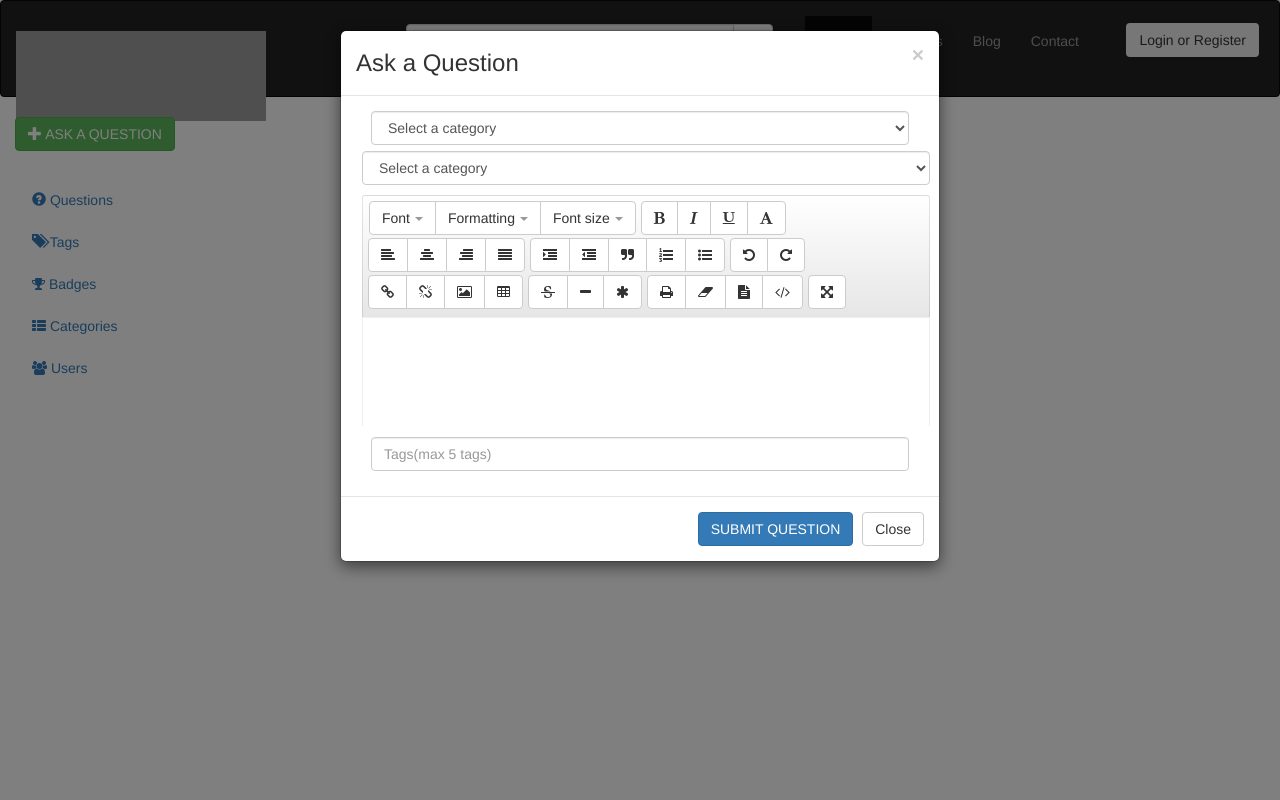
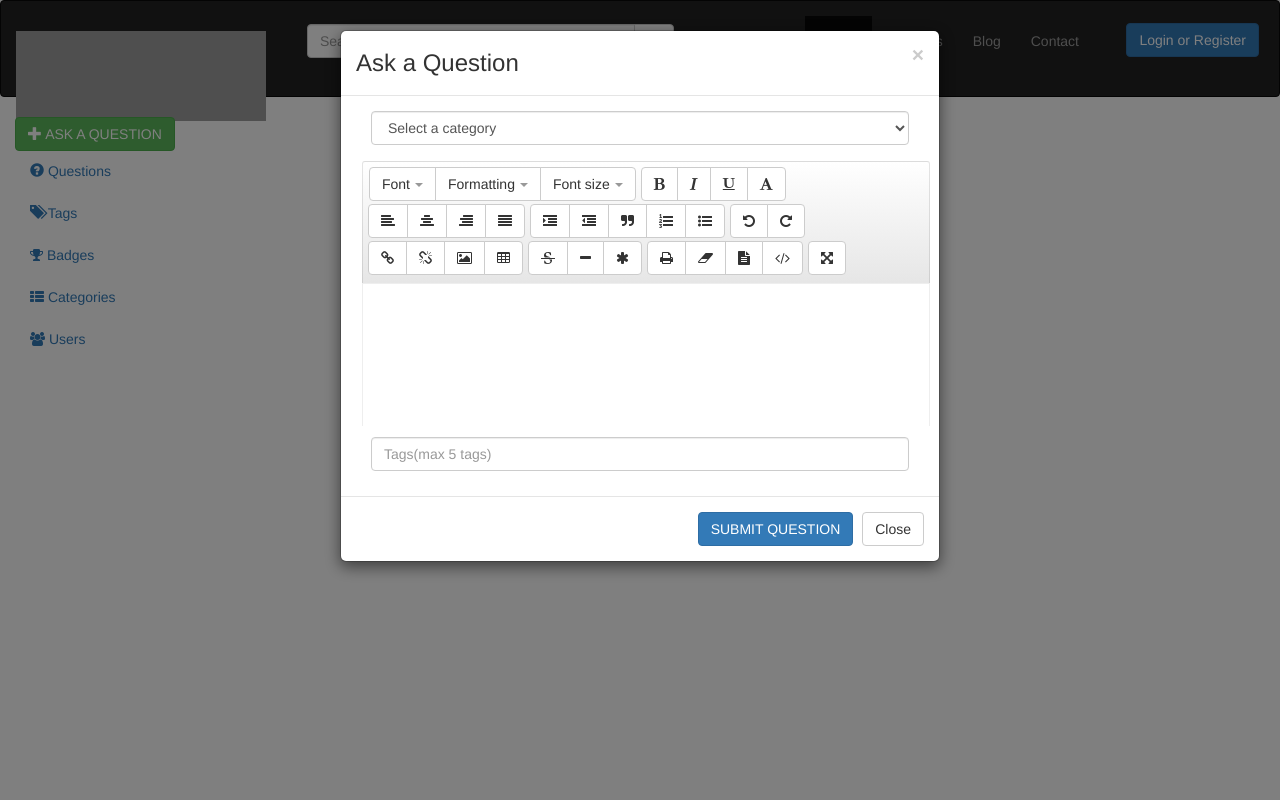
Before and after one commit to hominda/Yaathra_pro, a PHP site: page / in a window 1280 px wide, after a click on "ASK A QUESTION". Run offline with PHP 8.4, Linux system fonts and the light colour scheme; some libraries are stand-ins or nearby versions; grey boxes are pictures that could not be loaded.

Commit message:
Login_UI

```diff
--- a/Views/askquestion.php
+++ b/Views/askquestion.php
@@ -16,23 +16,14 @@
 
 	</head>
 	<body>
-		<!--Ask a question form  -->
-	<form action="" method="post"  >
 
- <select class="form-control" id="sel1">
-        <option>Select a category</option>
-        <option>2</option>
-        <option>3</option>
-        <option>4</option>
-      </select>
+        <!--Ask a question form  -->
+        <form action="" method="post"  >
 
-
-
-		<!-- text editor -->
-		<div class="col-lg-10 nopadding">
-		<textarea id="txtEditor"  ></textarea>
-
-
-		</form>
+        <!-- text editor -->
+        <div class="col-lg-10 nopadding">
+            <textarea id="txtEditor"  ></textarea>
+        </div>
+        </form>
 	</body>
 </html>
--- a/Views/index.php
+++ b/Views/index.php
@@ -3,18 +3,24 @@
 <head>
   <title>Yaathra</title>
   <meta charset="utf-8">
+
+    <meta name="viewport" content="width=device-width, initial-scale=1">
+
     <link rel="stylesheet" type="text/css" href="main.css">
-  <meta name="viewport" content="width=device-width, initial-scale=1">
     <link rel="stylesheet" href="https://maxcdn.bootstrapcdn.com/bootstrap/3.3.7/css/bootstrap.min.css">
+    <link href="//maxcdn.bootstrapcdn.com/font-awesome/4.2.0/css/font-awesome.min.css" rel="stylesheet">
+    <link rel="stylesheet" href="https://cdnjs.cloudflare.com/ajax/libs/font-awesome/4.7.0/css/font-awesome.min.css">
+    <link href="//netdna.bootstrapcdn.com/font-awesome/4.0.3/css/font-awesome.css" rel="stylesheet">
+
     <script src="https://ajax.googleapis.com/ajax/libs/jquery/3.2.0/jquery.min.js"></script>
     <script src="https://maxcdn.bootstrapcdn.com/bootstrap/3.3.7/js/bootstrap.min.js"></script>
-  <link href="//maxcdn.bootstrapcdn.com/font-awesome/4.2.0/css/font-awesome.min.css" rel="stylesheet">
 
 </head>
 
+    <body>
 
-<body>
         <!-- add nav bar -->
+
         <nav class="navbar navbar-inverse">
             <div class="container-fluid">
                 <div class="navbar-header">
@@ -31,36 +37,32 @@
                         </div>
                     </div>
                 </form>
+
                 <div class="tab">
                     <ul class="nav navbar-nav navbar-right">
                         <li class="active"><a href="#">Home</a></li>
                         <li><a href="#">About us</a></li>
                         <li><a href="#">Blog</a></li>
                         <li><a href="#">Contact</a></li>
-
                     </ul>
                 </div>
-       <div class="btnlogin"><button type="button" class="btn">Login or Register</button></div>
 
+                <div class="btnlogin"><button type="button" class="btn btn-primary" data-toggle="modal" data-target="#logModal">Login or Register</button></div>
             </div>
         </nav>
-
-
 
         <div class="col-md-12 left-sidebar">
             <button type="button" class="btn btn-success btn-md" data-toggle="modal" data-target="#myModal">
                 <span class="glyphicon glyphicon-plus"></span> ASK A QUESTION
             </button>
-
         </div>
 
+        <!-- create side bar manu -->
 
-<!-- create side bar manu -->
-<div class="container">
+        <div class="container-fluid">
             <div class="row">
                 <div class="col-xs-2 ">
                     <ul class="nav nav-pills nav-stacked">
-
                         <li><a href="#"><i class="glyphicon glyphicon-question-sign"></i>  Questions</a></li>
                         <li><a href="#"><i class="glyphicon glyphicon-tags"></i>  Tags</a></li>
                         <li><a href="#"><i class="fa fa-trophy"></i>  Badges</a></li>
@@ -68,55 +70,106 @@
                         <li><a href="#"><i class="fa fa-users"></i>  Users</a></li>
                     </ul>
                 </div>
-
             </div>
         </div>
-
 
         <div class="modal fade" id="myModal" role="dialog">
             <div class="modal-dialog">
 
                 <!-- Modal content-->
+
                 <div class="modal-content">
                     <div class="modal-header">
                         <button type="button" class="close" data-dismiss="modal">&times;</button>
                         <h3 class="modal-title">Ask a Question</h3>
                     </div>
+
                     <div class="modal-body" style="height:400px;">
-
-          <form action="" method="post"  >
+                        <form action="" method="post">
 
                             <div class="col-xs-12"><select class="form-control" id="sel1">
                                 <option>Select a category</option>
                                 <option>2</option>
                                 <option>3</option>
                                 <option>4</option>
-              </select></div>
-
-      <object type="text/php" data="askquestion.php"
-      style="width:100%; height:275px; margin:1%;">
-    </object>
-    <div class="col-xs-12">
-        <input type="text" class="form-control" placeholder="Tags(max 5 tags)"  id="usr"></div>
-
+                                </select>
                             </div>
 
+                            <object type="text/php" data="askquestion.php" style="width:100%; height:275px; margin:1%;">
+                            </object>
+
+                            <div class="col-xs-12">
+
+                                <input type="text" class="form-control" placeholder="Tags(max 5 tags)"  id="usr"></div>
+                        </form>
+                    </div>
 
                     <div class="modal-footer">
                         <button type="button" class="btn btn-primary btn-md">SUBMIT QUESTION</button>
                         <button type="button" class="btn btn-default" data-dismiss="modal">Close</button>
                     </div>
-        </form>
-
-
+                </div>
             </div>
         </div>
 
+        <!--modal popup for login/singup-->
 
+        <div class="modal fade" id="logModal" role="dialog">
+            <div class="modal-dialog">
 
+                <!-- Modal content-->
 
+                <div class="modal-content">
+                    <div class="modal-header">
+                        <button type="button" class="close" data-dismiss="modal">&times;</button>
+                        <h3 class="modal-title">Login or Register</h3>
+                    </div>
 
+                    <div class="modal-body" style="height:365px;">
 
+                        <a href="#" class="btn azm-social azm-btn azm-pill azm-shadow-bottom azm-facebook"><i class="fa fa-facebook"></i> Sign in with Facebook</a>
 
+                        <a href="#" class="btn azm-social azm-btn azm-pill azm-shadow-bottom azm-google-plus"><i class="fa fa-google-plus"></i> Sign in with Google+</a>
+
+                        <hr>
+
+                        <div class="row omb_row-sm-offset-3">
+                            <div class="col-xs-12 col-sm-9">
+                                <form class="omb_loginForm" action="" autocomplete="off" method="POST">
+                                    <div class="input-group">
+                                        <span class="input-group-addon"><i class="fa fa-user"></i></span>
+                                        <input type="text" class="form-control" name="username" placeholder="email address">
+                                    </div>
+                          <span class="help-block"></span>
+                                    <div class="input-group">
+                                        <span class="input-group-addon"><i class="fa fa-lock"></i></span>
+                                        <input  type="password" class="form-control" name="password" placeholder="Password">
+                                    </div><br>
+
+                                    <div class="row">
+                                        <div class="col-sm-offset-1 col-sm-4">
+                                            <label><input type="checkbox" value="">Remember Me</label>
+                                        </div>
+
+                                        <p align="right"><button class="btn btn-md btn-primary" type="submit">Login</button></p>
+                                        <h5 align="right" class="text-primary">Forgot password?</h5>
+
+                                    </div>
+                                </form>
+                            </div>
+                        </div><br>
+
+                        <div class="modal-footer">
+                            <div class="row">
+                                <div class="col-sm-offset-9 col-sm-6">
+                                    <h5 align="left">Don't have account!</h5>
+                                </div>
+                                <h4 class="text-primary" align="right">Sign up</h4>
+                            </div>
+                        </div>
+                    </div>
+                </div>
+            </div>
+        </div>
     </body>
 </html>
--- a/Views/main.css
+++ b/Views/main.css
@@ -1,12 +1,13 @@
 .container-fluid{
- padding-top: 15px;
- padding-bottom: 30px;
+    padding-top: 15px;
+    padding-bottom: 30px;
 }
 
 .input-group{
 	position: absolute;
-    left: 110px;
-	}
+    left: 11px;
+}
+
 .tab{
 	position: absolute;
     right: 200px;
@@ -37,14 +38,3 @@
 }
 =======
 >>>>>>> master
-
-
-@import url(http://netdna.bootstrapcdn.com/font-awesome/4.0.3/css/font-awesome.min.css);
-body{margin-top:20px;}
-.fa-fw {width: 2em;}
-
-.container{
-	position: absolute;
-	top:180px;
-   left: 2px;
-	}
```
Lines whose indentation alone changed are shown as unchanged.
